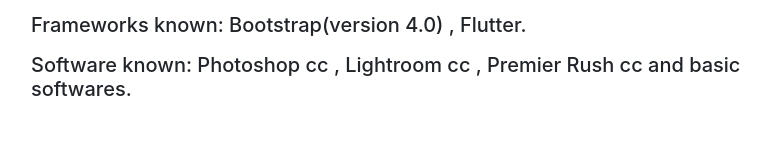
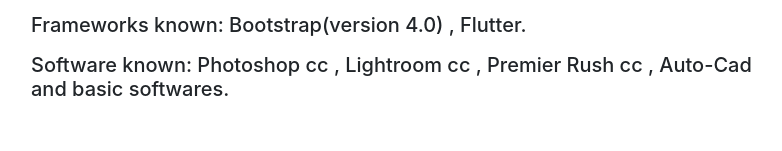
Before and after one commit to Vishal07gt/Vishal.github.io, a website with bundled scripts: page index.html in a window 1280 px wide. Shown: the part 1089-1240 px from the top of the page, without its empty margins (244-1026 px from the left). Built offline with nearby package versions, Linux system fonts and the light colour scheme.

Commit message:
Update index.html

```diff
--- a/index.html
+++ b/index.html
@@ -174,7 +174,7 @@
              Frameworks known: Bootstrap(version 4.0) , Flutter.
            </p>
            <p>
-             Software known: Photoshop cc , Lightroom cc , Premier Rush cc and basic softwares.
+             Software known: Photoshop cc , Lightroom cc , Premier Rush cc , Auto-Cad and basic softwares.
            </p>
           </h5>
           <p class="lead"></p>
```
